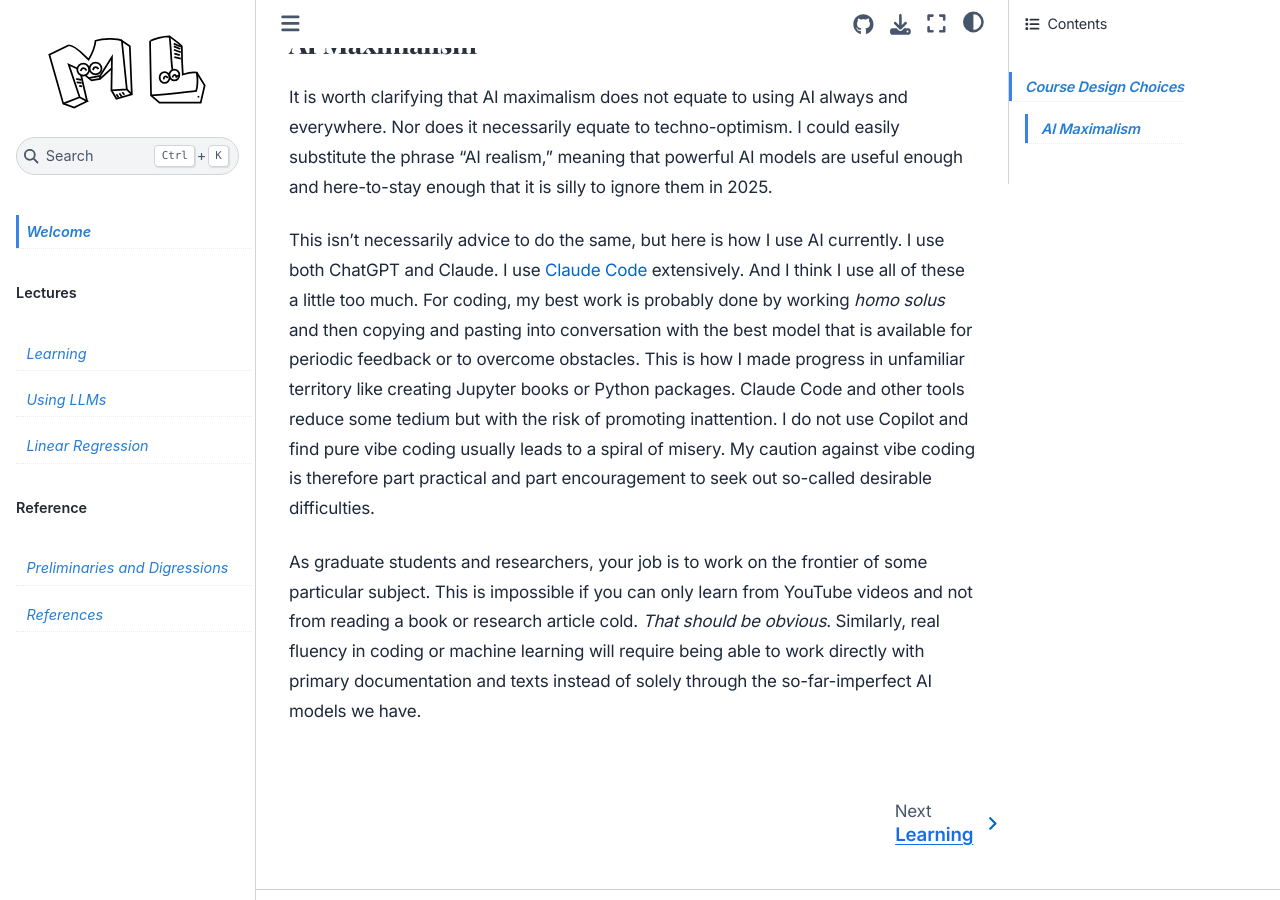
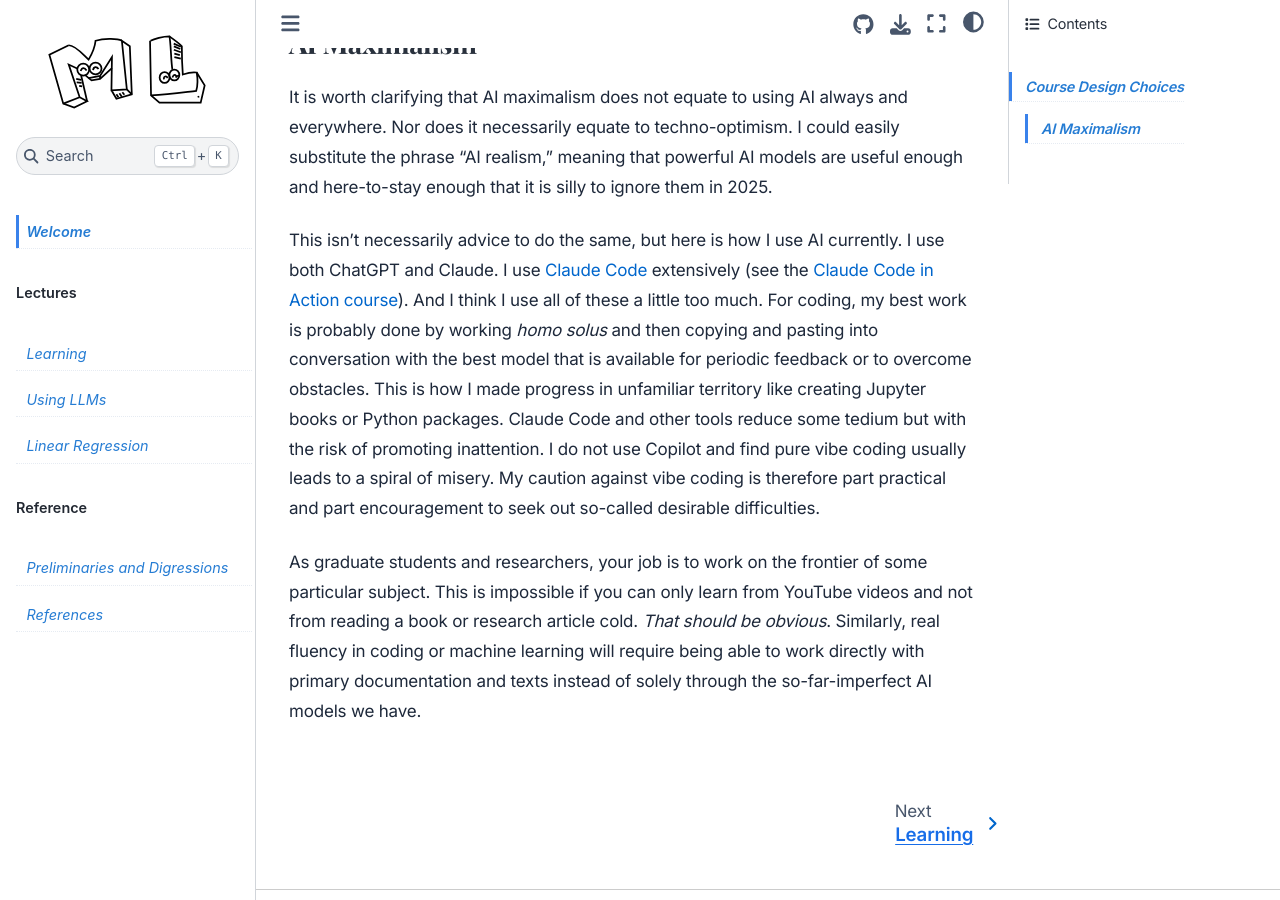
Before and after one commit to alexanderthclark/pols4728, a Jupyter Book: the page built from book/intro.md, in a window 1280 px wide and 900 px high, scrolled down 1247 px. Built offline with Jupyter Book 1.0.4 settings and Sphinx 7.4.7 and the Sphinx Book theme 1.1.4, drawn with Linux system fonts in a browser that asks for light colours.

Commit message:
docs: link to Claude Code course

```diff
--- a/book/intro.md
+++ b/book/intro.md
@@ -18,6 +18,6 @@ These are the course notes for *POLS 4728: Machine Learning and Artificial Intel
 
 It is worth clarifying that AI maximalism does not equate to using AI always and everywhere. Nor does it necessarily equate to techno-optimism. I could easily substitute the phrase "AI realism," meaning that powerful AI models are useful enough and here-to-stay enough that it is silly to ignore them in 2025.
 
-This isn't necessarily advice to do the same, but here is how I use AI currently. I use both ChatGPT and Claude. I use [Claude Code](https://www.anthropic.com/claude-code) extensively. And I think I use all of these a little too much. For coding, my best work is probably done by working *homo solus* and then copying and pasting into conversation with the best model that is available for periodic feedback or to overcome obstacles. This is how I made progress in unfamiliar territory like creating Jupyter books or Python packages. Claude Code and other tools reduce some tedium but with the risk of promoting inattention. I do not use Copilot and find pure vibe coding usually leads to a spiral of misery. My caution against vibe coding is therefore part practical and part encouragement to seek out so-called desirable difficulties.
+This isn't necessarily advice to do the same, but here is how I use AI currently. I use both ChatGPT and Claude. I use [Claude Code](https://www.anthropic.com/claude-code) extensively (see the [Claude Code in Action course](https://anthropic.skilljar.com/claude-code-in-action)). And I think I use all of these a little too much. For coding, my best work is probably done by working *homo solus* and then copying and pasting into conversation with the best model that is available for periodic feedback or to overcome obstacles. This is how I made progress in unfamiliar territory like creating Jupyter books or Python packages. Claude Code and other tools reduce some tedium but with the risk of promoting inattention. I do not use Copilot and find pure vibe coding usually leads to a spiral of misery. My caution against vibe coding is therefore part practical and part encouragement to seek out so-called desirable difficulties.
 
 As graduate students and researchers, your job is to work on the frontier of some particular subject. This is impossible if you can only learn from YouTube videos and not from reading a book or research article cold. *That should be obvious*. Similarly, real fluency in coding or machine learning will require being able to work directly with primary documentation and texts instead of solely through the so-far-imperfect AI models we have.
```
